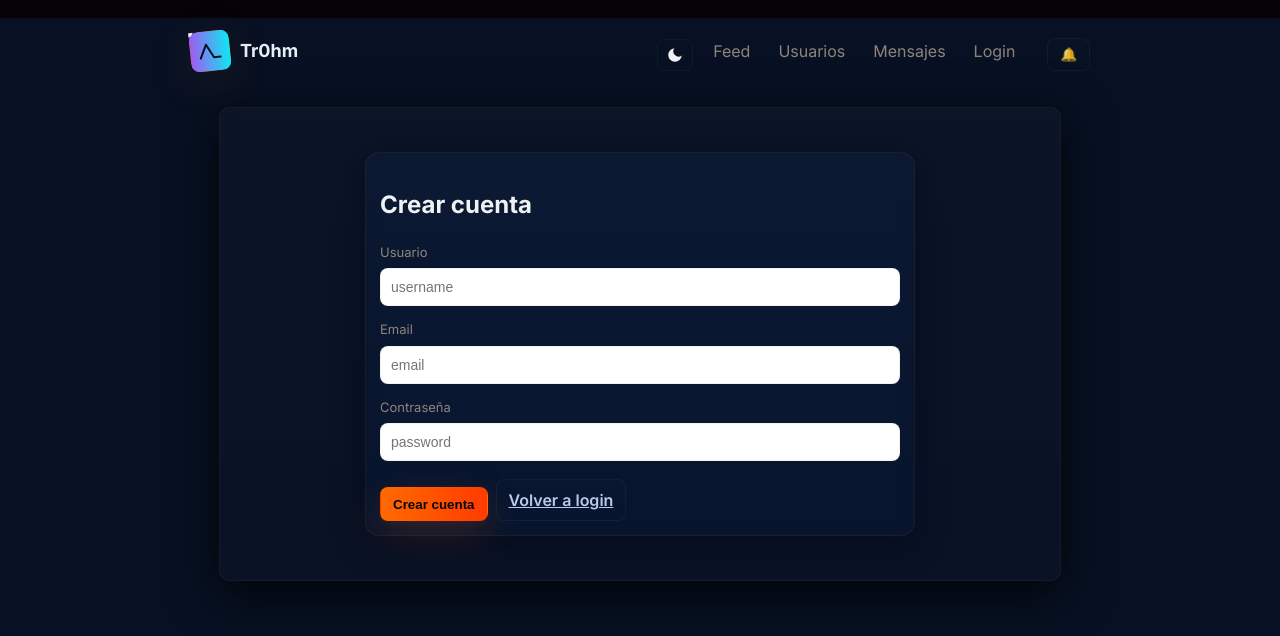
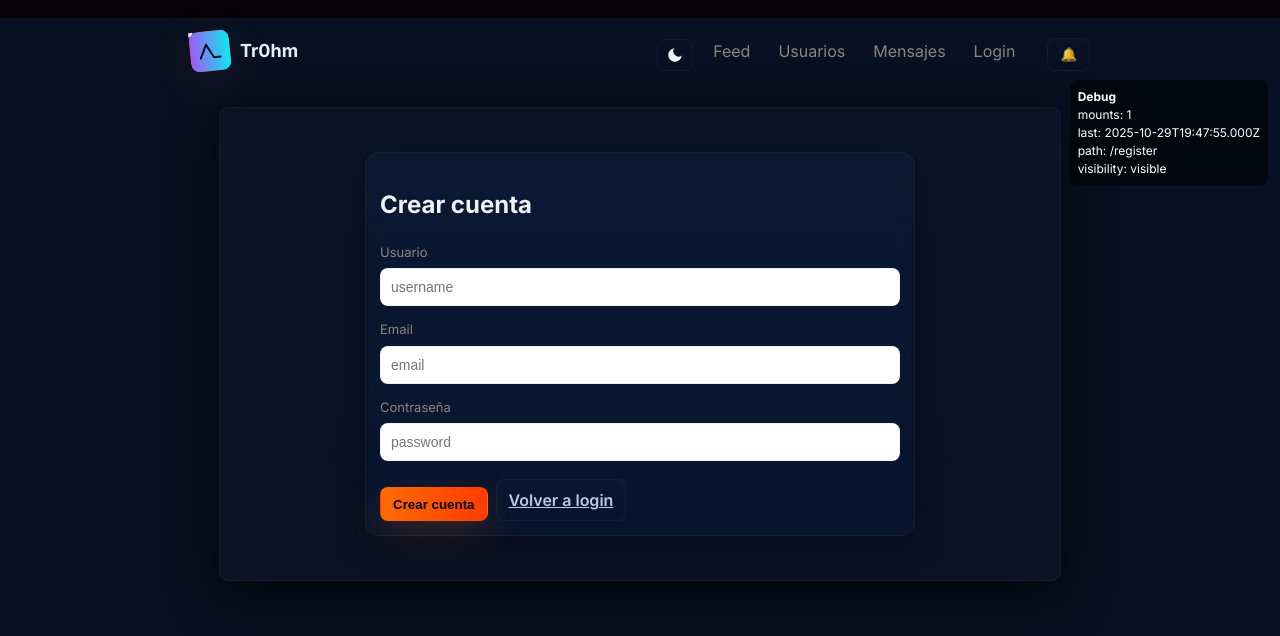
Before and after one commit to Henry-Tercero-MH/tr0hm, a Next.js app: page /register in a window 1280 px wide. Shown: the top 636 px of the page. Built offline with nearby package versions, Linux system fonts and the light colour scheme; no server answers.

Commit message:
se busca validar la tabla de crear usauarios

```diff
--- a/pages/register.tsx
+++ b/pages/register.tsx
@@ -1,4 +1,4 @@
-import React, { useState } from 'react';
+import React, { useState, useEffect } from 'react';
 import axios from 'axios';
 import { useRouter } from 'next/router';
 import { useAuth } from '../context/AuthContext';
@@ -11,6 +11,23 @@ export default function Register() {
   const [error, setError] = useState<string | null>(null);
   const router = useRouter();
   const { login } = useAuth();
+  const [mountCount, setMountCount] = useState<number>(0);
+  const [lastMountAt, setLastMountAt] = useState<string>('');
+
+  useEffect(() => {
+    try {
+      const key = 'register:mountCount';
+      const prev = Number(window.sessionStorage.getItem(key) || '0');
+      const next = prev + 1;
+      window.sessionStorage.setItem(key, String(next));
+      setMountCount(next);
+      setLastMountAt(new Date().toISOString());
+      console.log('[register] mount', next);
+      return () => console.log('[register] unmount');
+    } catch (e) {
+      // ignore
+    }
+  }, []);
 
   async function submit(e: any) {
     e.preventDefault();
@@ -31,6 +48,13 @@ export default function Register() {
 
   return (
     <main>
+      <div style={{ position: 'fixed', right: 12, top: 80, zIndex: 9999, background: 'rgba(0,0,0,0.6)', color: '#fff', padding: 8, borderRadius: 8, fontSize: 12 }}>
+        <div><strong>Debug</strong></div>
+        <div>mounts: {mountCount}</div>
+        <div>last: {lastMountAt}</div>
+        <div>path: {router.asPath}</div>
+        <div>visibility: {typeof document !== 'undefined' ? document.visibilityState : 'na'}</div>
+      </div>
       <div className="card" style={{ maxWidth: 520, margin: '24px auto' }}>
         <h2>Crear cuenta</h2>
         {error && <div className="muted" style={{ color: 'var(--danger)' }}>{error}</div>}
```
